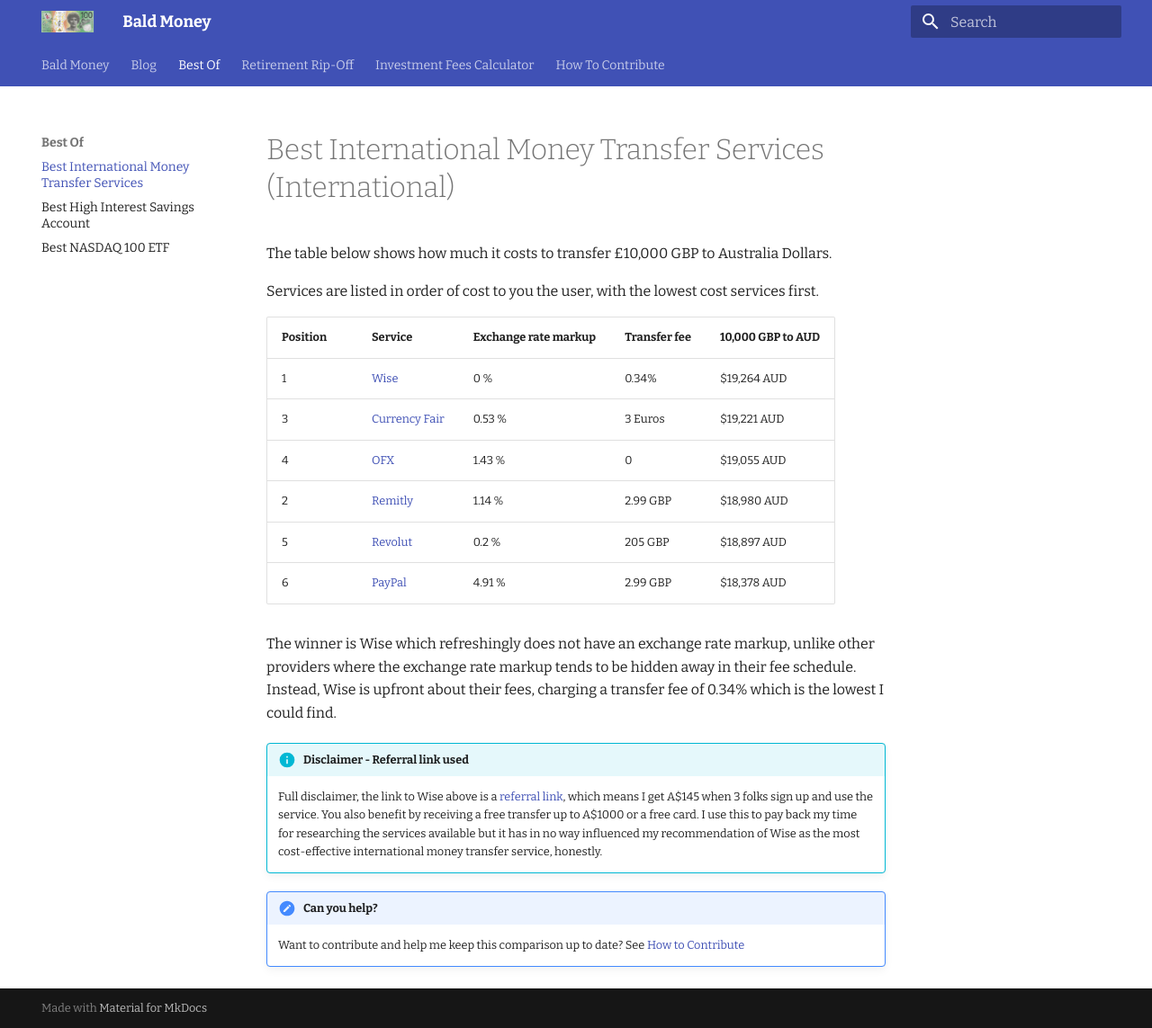
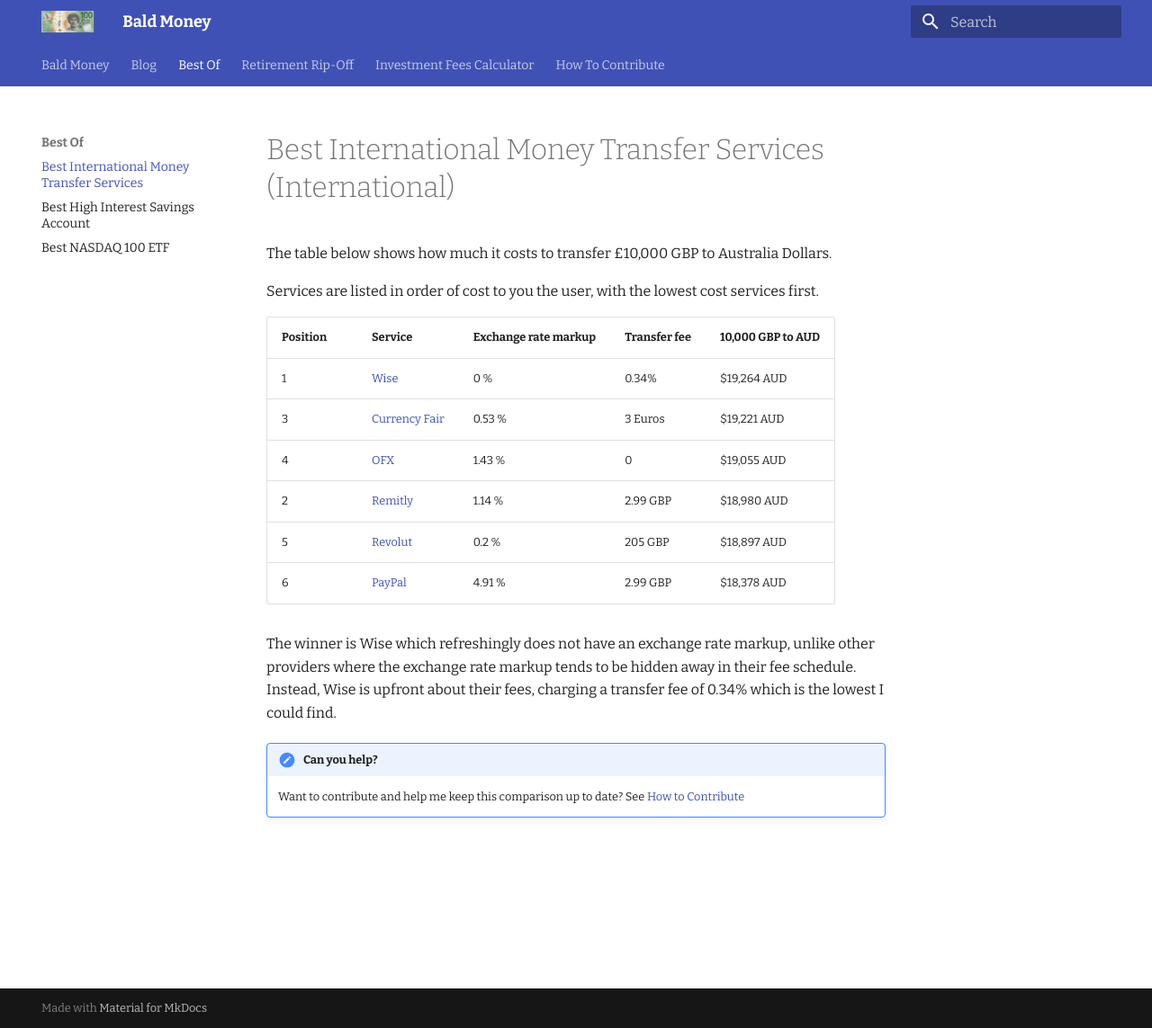
Before and after one commit to peterbarber/baldmoney.github.io, an MkDocs documentation site: the page built from docs/best-of/best-forex.md, in a window 1280 px wide and 1143 px high. Shown: the whole window at 90% size. Built offline with MkDocs 1.6.1 and Material for MkDocs 9.7.7, drawn with Linux system fonts in a browser that asks for light colours.

Commit message:
removed referral link, to biased

```diff
--- a/docs/best-of/best-forex.md
+++ b/docs/best-of/best-forex.md
@@ -11,7 +11,7 @@
 
 | Position | Service                        | Exchange rate markup | Transfer fee | 10,000 GBP to AUD |
 |----------|--------------------------------|----------------------|--------------|-------------------|
-| 1        | [Wise](https://wise.com/invite/dic/peterb8006)                       | 0 %                  | 0.34%        | $19,264 AUD       |
+| 1        | [Wise](https://wise.com)                       | 0 %                  | 0.34%        | $19,264 AUD       |
 | 3        | [Currency Fair](https://www.currencyfair.com) | 0.53 %               | 3 Euros      | $19,221 AUD       |
 | 4        | [OFX](https://www.ofx.com)     | 1.43 %               | 0            | $19,055 AUD       |
 | 2        | [Remitly](https://www.remitly.com/) | 1.14 %               | 2.99 GBP     | $18,980 AUD       |
@@ -22,13 +22,6 @@
 exchange rate markup tends to be hidden away in their fee schedule. Instead, Wise is upfront about their fees,
 charging a transfer fee of 0.34% which is the lowest I could find.
 
-!!! Info "Disclaimer - Referral link used"
-
-    Full disclaimer, the link to Wise above is a [referral link](https://wise.com/campaign/universal-invite), which means I get A$145 when 3 folks sign up and use the
-    service. You also benefit by receiving a free transfer up to A$1000 or a free card. I use this to pay back my time
-    for researching the services available but it has in no way influenced my recommendation of Wise as the most cost-effective
-    international money transfer service, honestly.
-
 !!! Note "Can you help?"
 
     Want to contribute and help me keep this comparison up to date? See [How to Contribute](/contribute.md)
```
